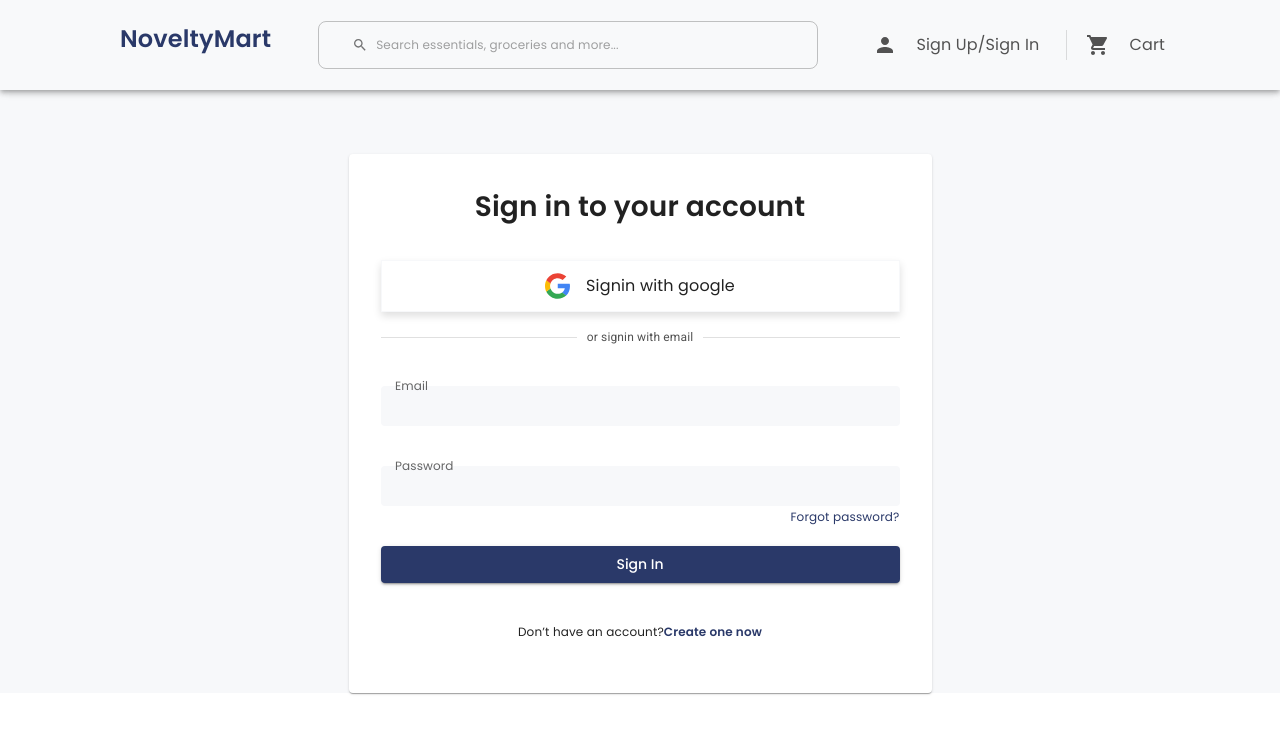
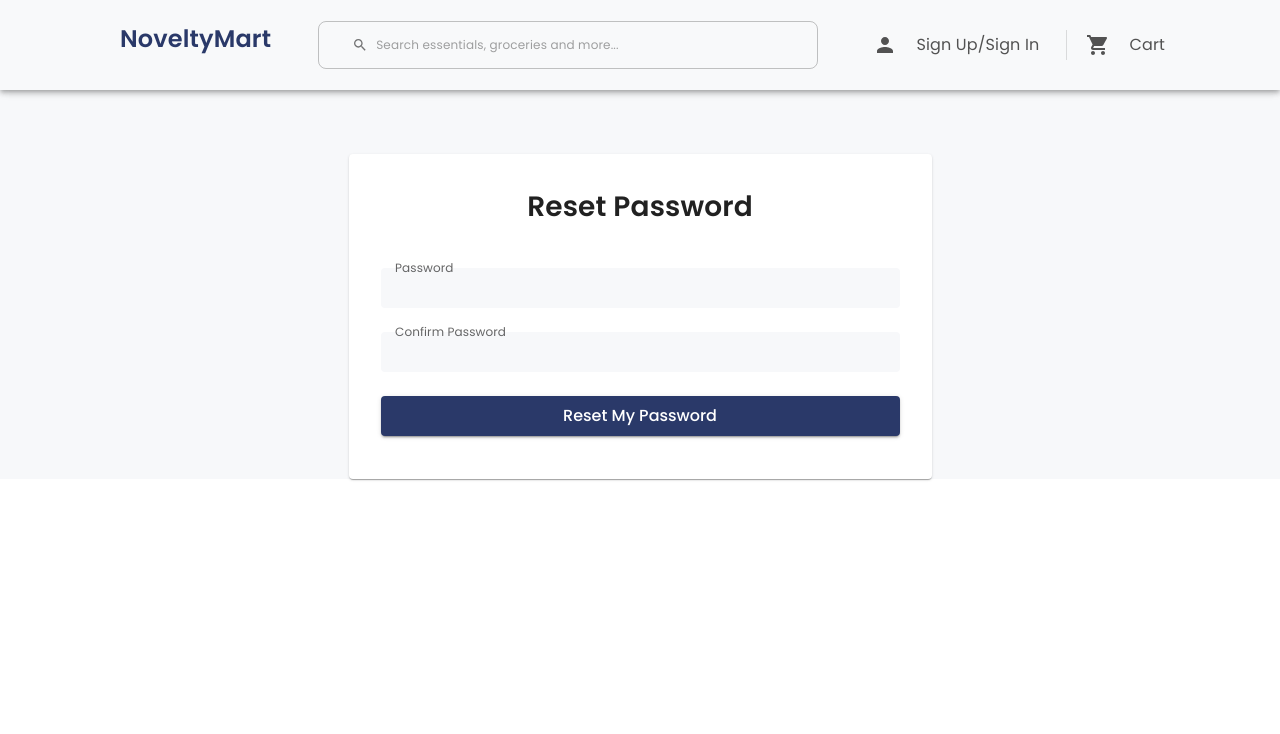
Before and after one commit to aviyan171/Ecommerce-Design, a React (Create React App) app: page / in a window 1280 px wide. Shown: the top 734 px of the page. Built offline with nearby package versions, Linux system fonts and the light colour scheme; a web font is replaced by a local one.

Commit message:
forget password and reset password

```diff
--- a/src/App.tsx
+++ b/src/App.tsx
@@ -1,15 +1,19 @@
 import { Box } from "@mui/material";
 import Navbarrr from "./common/Navbarrr";
 import Layout from "./Layout/Layout";
+import ForgotPassword from "./pages/ForgotPassword";
 import LoginPage from "./pages/LoginPage";
 import RegisterPage from "./pages/RegisterPage";
+import ResetPassword from "./pages/ResetPassword";
 
 function App() {
   return (
     <Layout>
       <Navbarrr />
       {/* <RegisterPage /> */}
-      <LoginPage />
+      {/* <LoginPage /> */}
+      {/* <ForgotPassword /> */}
+      <ResetPassword />
     </Layout>
   );
 }
--- /dev/null
+++ b/src/pages/ForgotPassword.tsx
@@ -0,0 +1,61 @@
+import { Box, Button, Paper, TextField, Typography } from "@mui/material";
+
+const ForgotPassword = () => {
+  return (
+    <Box sx={{ display: "flex", justifyContent: "center" }}>
+      <Paper
+        sx={{
+          bgcolor: "F7F8FA",
+          height: "255px",
+          width: "583px",
+          borderRadius: "4px",
+          mt: "154px",
+        }}
+      >
+        <Box
+          sx={{
+            margin: "32px",
+            display: "flex",
+            flexDirection: "column",
+            alignItems: "center",
+          }}
+        >
+          <Typography sx={{ fontSize: "28px", fontWeight: 600 }}>
+            Forgot Password
+          </Typography>
+          <Box
+            sx={{
+              mt: 5,
+              gap: 3,
+              display: "flex",
+              flexDirection: "column",
+              width: "100%",
+            }}
+          >
+            <TextField
+              sx={{ width: "100%", "& fieldset": { border: "none" } }}
+              type="password"
+              InputProps={{
+                style: {
+                  height: "40px",
+                  borderRadius: "4px",
+                  backgroundColor: "#F7F8FA",
+                  width: "100%",
+                },
+              }}
+              label="Email"
+              InputLabelProps={{
+                shrink: true,
+              }}
+            />
+            <Button sx={{ textTransform: "none" }} variant="contained">
+              Submit
+            </Button>
+          </Box>
+        </Box>
+      </Paper>
+    </Box>
+  );
+};
+
+export default ForgotPassword;
--- /dev/null
+++ b/src/pages/ResetPassword.tsx
@@ -0,0 +1,81 @@
+import { Box, Button, Paper, TextField, Typography } from "@mui/material";
+
+const ResetPassword = () => {
+  return (
+    <Box sx={{ display: "flex", justifyContent: "center" }}>
+      <Paper
+        sx={{
+          bgcolor: "F7F8FA",
+          height: "325px",
+          width: "583px",
+          borderRadius: "4px",
+          mt: "154px",
+        }}
+      >
+        <Box
+          sx={{
+            margin: "32px",
+            display: "flex",
+            flexDirection: "column",
+            alignItems: "center",
+          }}
+        >
+          <Typography sx={{ fontSize: "28px", fontWeight: 600 }}>
+            Reset Password
+          </Typography>
+          <Box
+            sx={{
+              mt: 5,
+              gap: 3,
+              display: "flex",
+              flexDirection: "column",
+              width: "100%",
+            }}
+          >
+            <TextField
+              sx={{ width: "100%", "& fieldset": { border: "none" } }}
+              type="password"
+              InputProps={{
+                style: {
+                  height: "40px",
+                  borderRadius: "4px",
+                  backgroundColor: "#F7F8FA",
+                  width: "100%",
+                },
+              }}
+              label="Password"
+              InputLabelProps={{
+                shrink: true,
+              }}
+            />
+
+            <TextField
+              sx={{ width: "100%", "& fieldset": { border: "none" } }}
+              type="password"
+              InputProps={{
+                style: {
+                  height: "40px",
+                  borderRadius: "4px",
+                  backgroundColor: "#F7F8FA",
+                  width: "100%",
+                },
+              }}
+              label="Confirm Password"
+              InputLabelProps={{
+                shrink: true,
+              }}
+            />
+            <Button
+              sx={{ textTransform: "none", fontSize: "16px" }}
+              variant="contained"
+            >
+              Reset My Password
+            </Button>
+          </Box>
+        </Box>
+      </Paper>
+    </Box>
+  );
+};
+
+export default ResetPassword;
```
